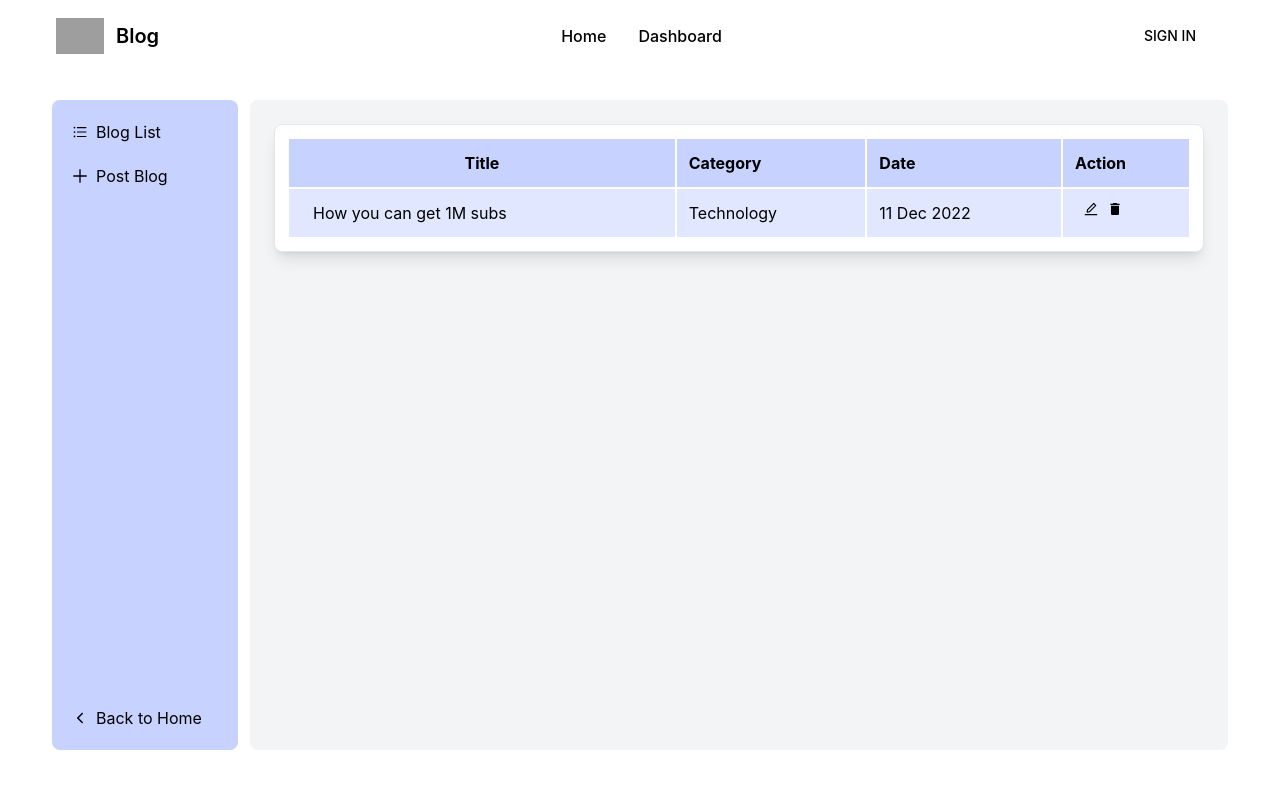
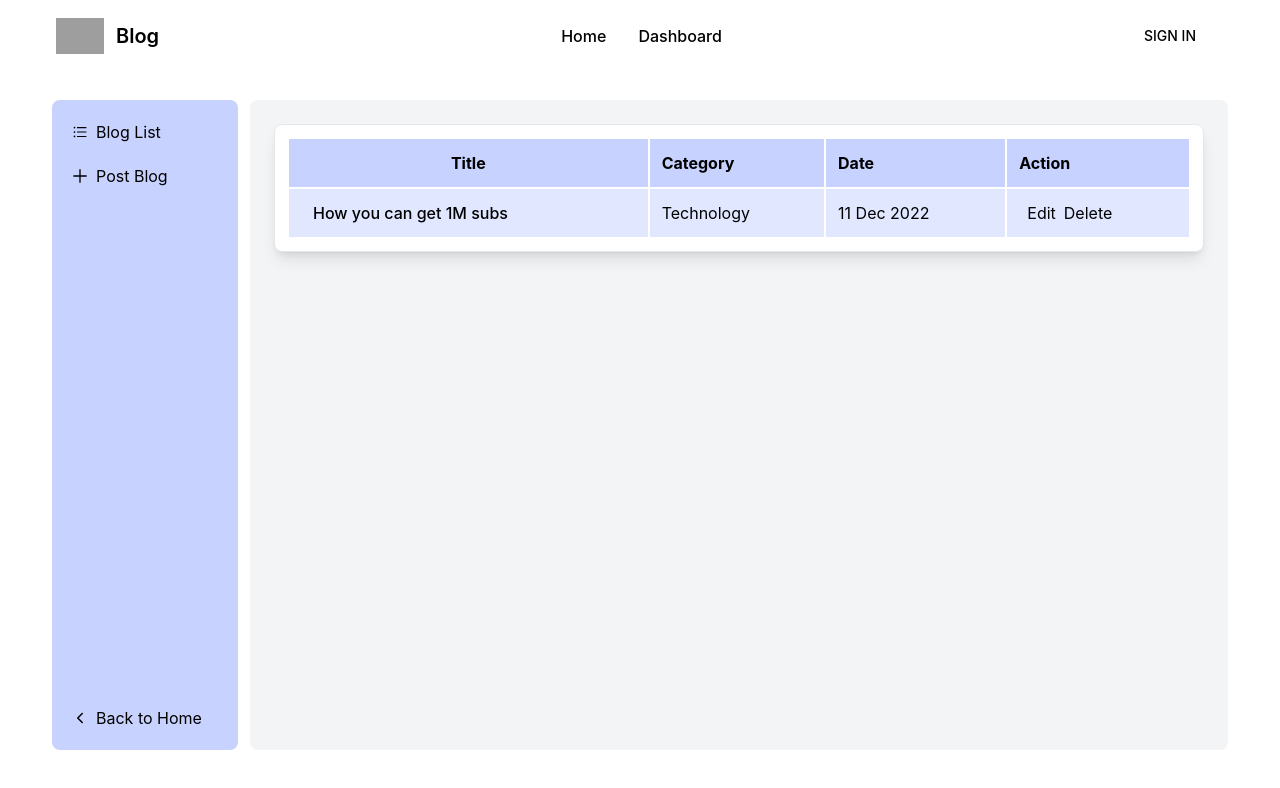
Before and after one commit to Saiket-Das/CMS-Application-Redux, a React (Create React App) app in the folder frontend/: page /dashboard in a window 1280 px wide. Shown: the top 788 px of the page. Built offline with nearby package versions, Linux system fonts and the light colour scheme; grey boxes are pictures that could not be loaded.

Commit message:
Frontend - BlockList's contents updated

```diff
--- a/frontend/src/pages/Dashboard/BlogList.js
+++ b/frontend/src/pages/Dashboard/BlogList.js
@@ -1,8 +1,5 @@
 import React from "react";
 import { Link } from "react-router-dom";
-
-import { AiOutlineEdit } from "react-icons/ai";
-import { MdDelete } from "react-icons/md";
 
 const BlogList = () => {
   return (
@@ -10,35 +7,37 @@ const BlogList = () => {
       <div className="flex flex-col justify-center items-center h-full w-full ">
         <div className="w-full max-w-7xl mx-auto rounded-lg  bg-white shadow-lg border border-gray-200">
           <div className="overflow-x-auto p-3">
-            <table class="table-auto w-full border-separate ">
-              <thead class="bg-indigo-200 ">
+            <table className="table-auto w-full border-separate ">
+              <thead className="bg-indigo-200 ">
                 <tr>
-                  <th class="p-3">Title</th>
-                  <th class="p-3 text-left">Category</th>
-                  <th class="p-3 text-left">Date</th>
-                  <th class="p-3 text-left">Action</th>
+                  <th className="p-3">Title</th>
+                  <th className="p-3 text-left">Category</th>
+                  <th className="p-3 text-left">Date</th>
+                  <th className="p-3 text-left">Action</th>
                 </tr>
               </thead>
               <tbody>
-                <tr class="bg-indigo-100">
-                  <td class="p-3">
-                    <div class="flex align-items-center">
-                      <div class="ml-3">
-                        <div class="">How you can get 1M subs</div>
+                <tr className="bg-indigo-100">
+                  <td className="p-3">
+                    <div className="flex align-items-center">
+                      <div className="ml-3">
+                        <div className="font-medium">
+                          How you can get 1M subs
+                        </div>
                       </div>
                     </div>
                   </td>
-                  <td class="p-3">Technology</td>
-                  <td class="p-3">11 Dec 2022</td>
-                  <td class="p-3 flex">
-                    <Link to="/" href="#" class="   mx-2">
-                      <i class="material-icons-outlined text-base">
-                        <AiOutlineEdit />
+                  <td className="p-3">Technology</td>
+                  <td className="p-3">11 Dec 2022</td>
+                  <td className="p-3 flex">
+                    <Link to="/" href="#" className="mx-2">
+                      <i>
+                        <button>Edit</button>
                       </i>
                     </Link>
 
-                    <i class="material-icons-round text-base">
-                      <MdDelete />
+                    <i>
+                      <button>Delete</button>
                     </i>
                   </td>
                 </tr>
```
